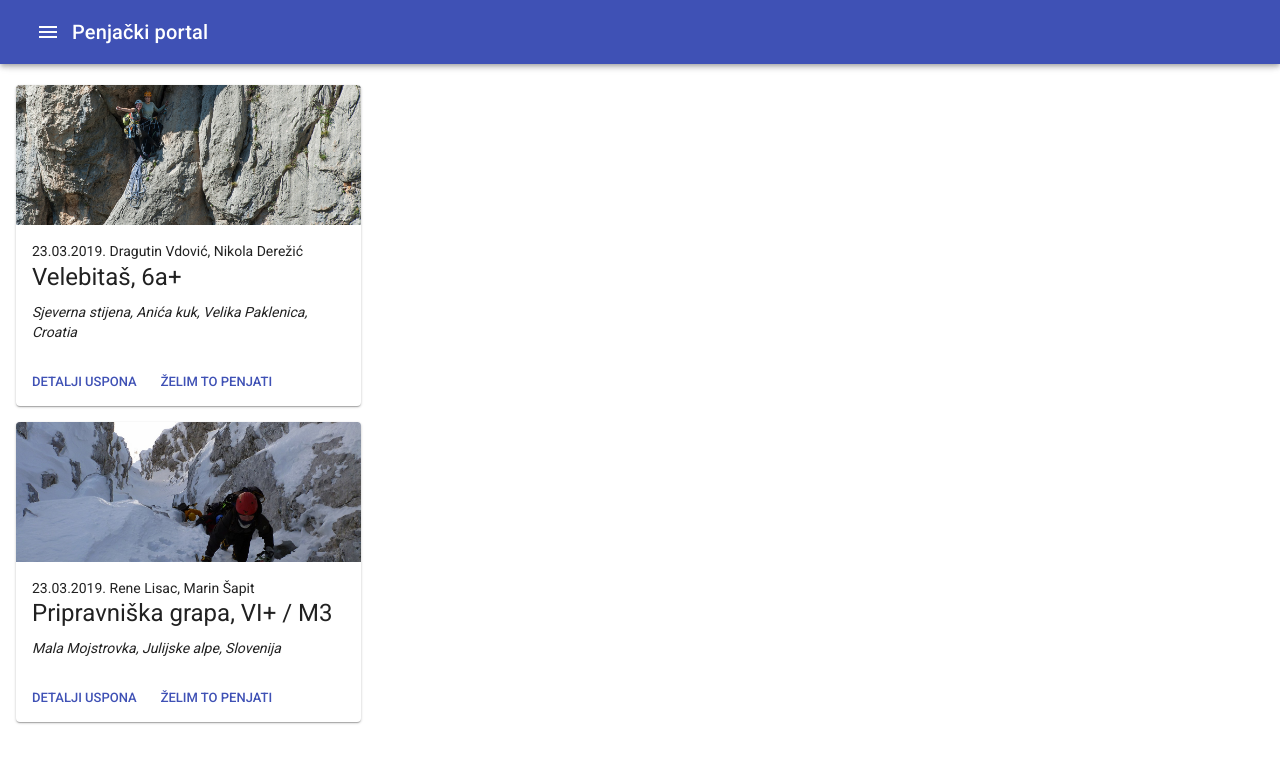
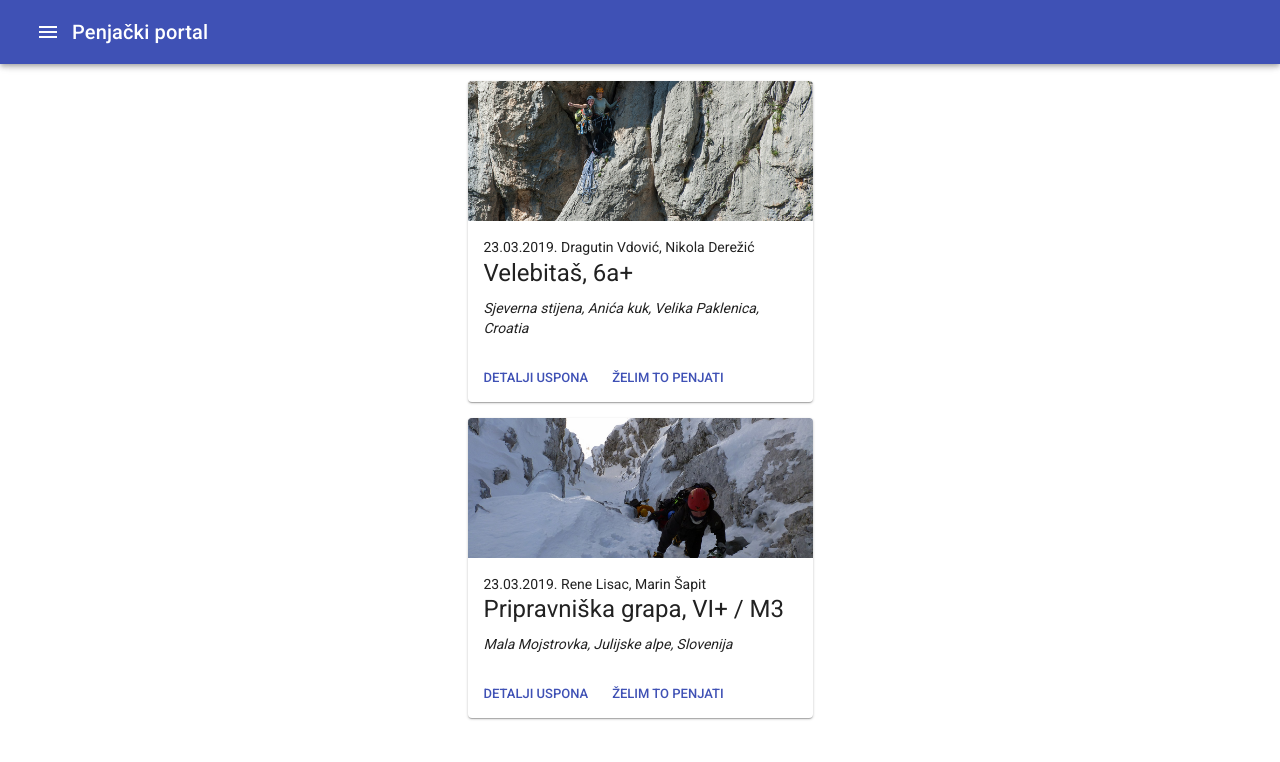
Before and after one commit to knee-cola/portal-penjanje, a React (Create React App) app: page / in a window 1280 px wide. Shown: the top 762 px of the page. Built offline with nearby package versions, Linux system fonts and the light colour scheme.

Commit message:
prikazan sadržaj centriran

```diff
--- a/src/App.js
+++ b/src/App.js
@@ -7,6 +7,7 @@
 import { MojiPartneri } from './activities/MojiPartneri';
 import { Smjerovi } from './activities/Smjerovi';
 import { UsponDetails } from './details/UsponDetails';
+import { Grid } from '@material-ui/core';
 
 function App(props) {
 
@@ -24,13 +25,15 @@
       <div>
         <NavBar handleDrawerToggle={handleDrawerToggle} />
         <AppMenu handleDrawerToggle={handleDrawerToggle} menuOpen={menuOpen} />
-        <div style={{marginTop:85}}>
+        <Grid container justify="center" style={{marginTop:65}}>
+          <Grid item>
             <Route path="/" exact component={ZadnjePenjano} />
             <Route path="/usponi/:id/" component={UsponDetails} />
             <Route path="/smjerovi/" component={Smjerovi} />
             <Route path="/moji-usponi/" component={MojiUsponi} />
             <Route path="/moji-partneri/" component={MojiPartneri} />
-        </div>
+          </Grid>
+        </Grid>
       </div>
       </BrowserRouter>
     );
```
